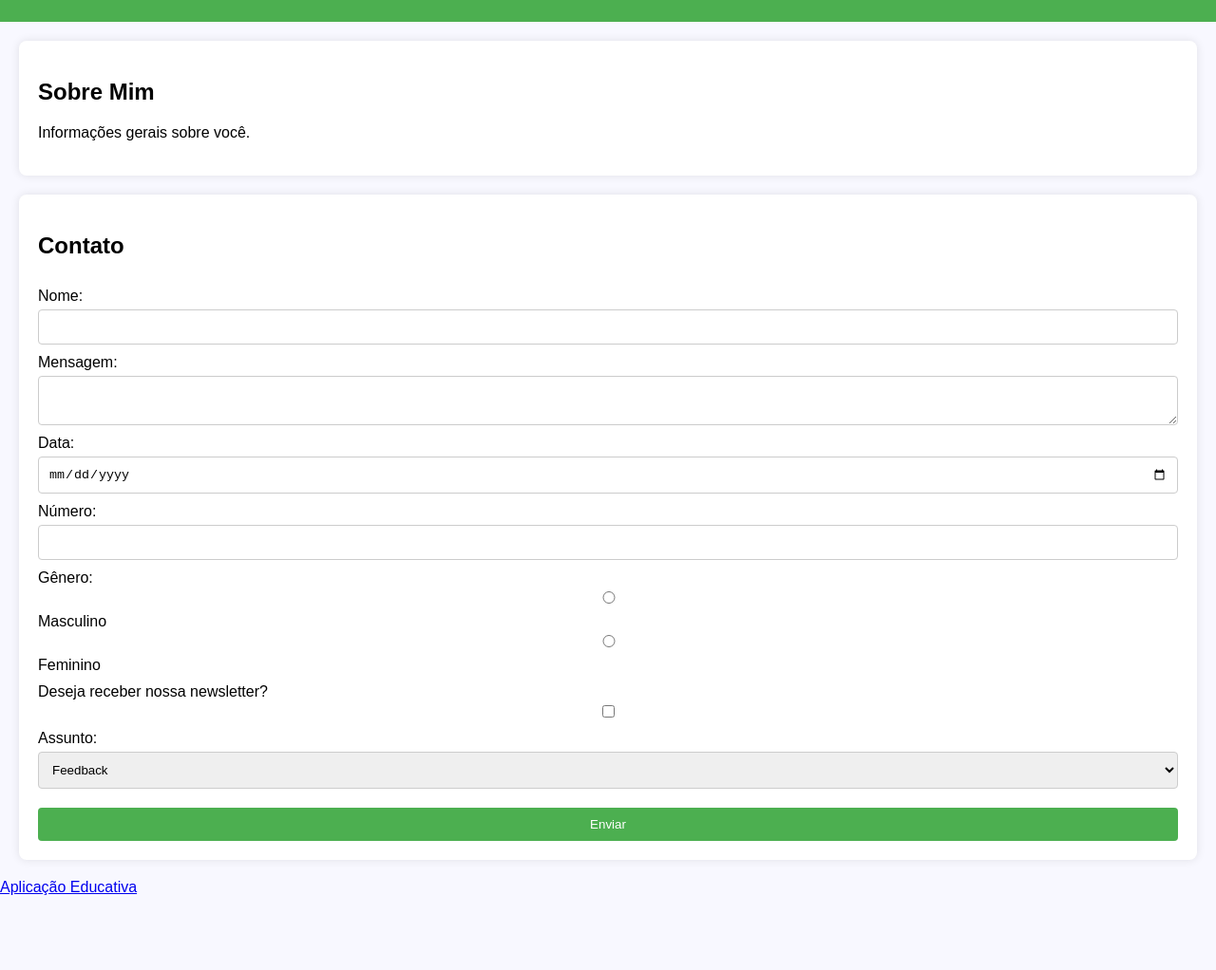
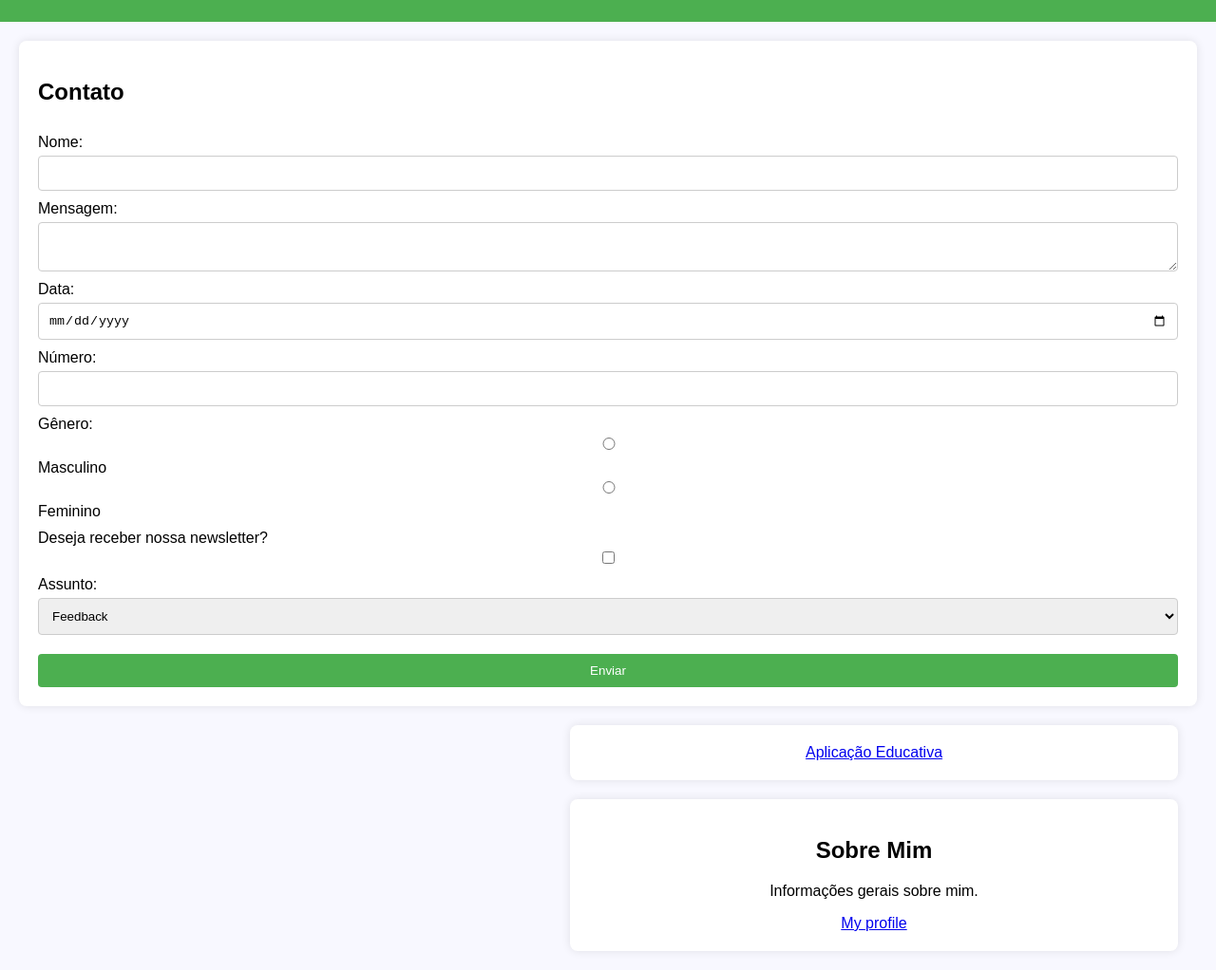
Before and after one commit to WellingtonPereiraLuiz/PROJETOS_PRO_ADS_1PERIODO_2024, a plain HTML site: page trabalho final/html/index.html in a window 1280 px wide. Shown: the part 89-1111 px from the top of the page at 95% size. Before the commit the page ends 1033 px from the top, so only its background shows below. Drawn offline with Linux system fonts and the light colour scheme.

Commit message:
alteracoes e implementacoes de novos codigos

```diff
--- a/trabalho final/style.css
+++ b/trabalho final/css/style.css
@@ -3,6 +3,20 @@ body {
     margin: 0; /* Remove margens padrão */
     padding: 0; /* Remove preenchimento padrão */
     background-color: #f8f8ff; /* Define a cor de fundo */
+
+}
+
+
+#about{
+    text-align: center;
+    width: 600px;
+    margin-left: 600px;
+}
+
+#education{
+    text-align: center;
+    width: 600px;
+    margin-left: 600px;
 }
 
 header {
@@ -18,6 +32,7 @@ section {
     background-color: white; /* Define a cor de fundo das seções */
     border-radius: 8px; /* Adiciona bordas arredondadas */
     box-shadow: 0 0 10px rgba(0, 0, 0, 0.1); /* Adiciona sombra às seções */
+
 }
 
 form {
--- a/trabalho final/index.html
+++ b/trabalho final/html/index.html
@@ -1,19 +1,21 @@
 <!DOCTYPE html>
 <html lang="pt-BR">
+
 <head>
     <meta charset="UTF-8">
     <meta name="viewport" content="width=device-width, initial-scale=1.0">
     <title>Página Pessoal</title>
-    <link rel="stylesheet" href="style.css"> <!-- Link para o arquivo de estilos CSS -->
+    <link rel="stylesheet" href="../css/style.css"> <!-- Link para o arquivo de estilos CSS -->
 </head>
+
 <body>
     <header>
-        <h1>Bem-vindo à Minha Página Pessoal</h1> <!-- Título da página -->
+        <h1>Formulário para contato</h1> <!-- Título da página -->
     </header>
-    <section id="about">
-        <h2>Sobre Mim</h2> <!-- Seção sobre informações pessoais -->
-        <p>Informações gerais sobre você.</p> <!-- Texto descritivo sobre você -->
-    </section>
+
+
+
+
     <section id="contact">
         <h2>Contato</h2> <!-- Seção de contato -->
         <form id="contactForm"> <!-- Formulário de contato -->
@@ -30,12 +32,15 @@
             <input type="number" id="number" name="number" required> <!-- Campo de entrada para o número -->
 
             <label>Gênero:</label> <!-- Rótulo para os botões de rádio de gênero -->
-            <input type="radio" id="male" name="gender" value="male" required> <!-- Botão de rádio para gênero masculino -->
+            <input type="radio" id="male" name="gender" value="male" required>
+            <!-- Botão de rádio para gênero masculino -->
             <label for="male">Masculino</label>
-            <input type="radio" id="female" name="gender" value="female" required> <!-- Botão de rádio para gênero feminino -->
+            <input type="radio" id="female" name="gender" value="female" required>
+            <!-- Botão de rádio para gênero feminino -->
             <label for="female">Feminino</label>
 
-            <label for="newsletter">Deseja receber nossa newsletter?</label> <!-- Rótulo para o checkbox de newsletter -->
+            <label for="newsletter">Deseja receber nossa newsletter?</label>
+            <!-- Rótulo para o checkbox de newsletter -->
             <input type="checkbox" id="newsletter" name="newsletter"> <!-- Checkbox para a newsletter -->
 
             <label for="topic">Assunto:</label> <!-- Rótulo para o campo de seleção de assunto -->
@@ -48,9 +53,22 @@
             <button type="submit">Enviar</button> <!-- Botão de envio do formulário -->
         </form>
     </section>
-    <footer>
-        <a href="educational_app.html">Aplicação Educativa</a> <!-- Link para a aplicação educativa -->
-    </footer>
-    <script src="script.js"></script> <!-- Link para o arquivo de script JavaScript -->
+
+    <section id="education">
+        <footer>
+            <a href="educational_app.html">Aplicação Educativa</a> <!-- Link para a aplicação educativa -->
+        </footer>
+    </section>
+
+    <section id="about">
+        <h2>Sobre Mim</h2> <!-- Seção sobre informações pessoais -->
+        <p>Informações gerais sobre mim.</p> <!-- Texto descritivo sobre você -->
+        <footer>
+            <a href="my_profile.html">My profile</a>
+        </footer>
+    </section>
+
+    <script src="../javascript/script.js"></script> <!-- Link para o arquivo de script JavaScript -->
 </body>
+
 </html>
```
Also changed, not shown: trabalho final/html/educational_app.html (renamed from trabalho final/educational_app.html, +1 -1 lines), trabalho final/html/my_profile.html (added, +17 -0 lines), trabalho final/javascript/script.js (renamed from trabalho final/script.js).
